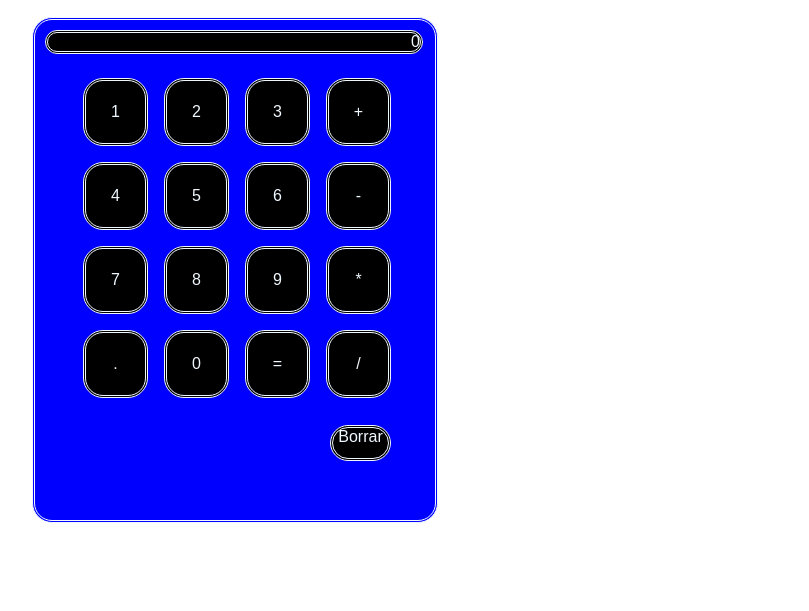
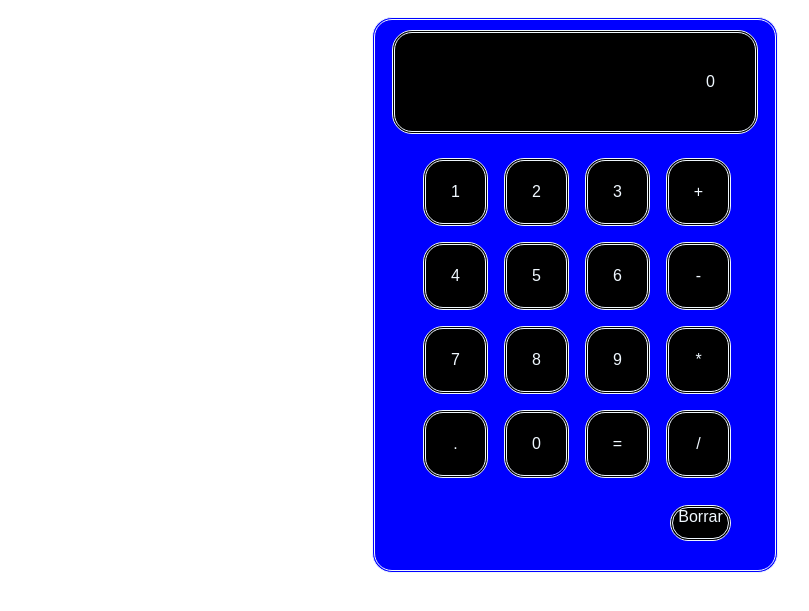
Before and after one commit to KevinsVarase/Calculadora, a plain HTML site: page index.html in a window 1280 px wide. Shown: the part 109-720 px from the top of the page, without its empty margins (96-905 px from the left). Drawn offline with Linux system fonts and the light colour scheme.

Commit message:
terminado estilo calculadora

```diff
--- a/css/estilos.css
+++ b/css/estilos.css
@@ -21,29 +21,32 @@ center {
     border-radius: 20px;
     border: double;
 
+
 }
 #Calcular{
     margin: 30px;
     position: relative;
     width: 400px;
-    height: 500px;
+    height: 550px;
     border: 1px solid rgb(95, 144, 236);
     border-radius: 20px;
     background: blue;
     color: aliceblue;
     border: double;
-    left: 90px;
+    left: 430px;
 
 }
 
 #operaciones{
     position: relative;
-    margin: 10px;
-    width: 93%;
+    margin: 10px auto;
+    width: 70%;
     background: rgb(0, 0, 0);
     border-radius: 20px;
     border: double;
     text-align: right;
+    padding: 10%;
+
 }
 
 .numero{
@@ -84,6 +87,8 @@ center {
     text-align: center;
     border-radius: 20px;
     border: double;
+    cursor: pointer;
+
 }
 #borrar{
     text-align: center;
@@ -93,9 +98,25 @@ center {
     height: 30px;
     float: left;
     left: 290px;
-    top: 400px;
+    top: 480px;
     position: absolute;
     border-radius: 20px;
     margin: 5px;
     border: double;
+    cursor: pointer;
 }
+
+#Calcular ul li:hover{
+    background:rgb(255, 255, 255);
+    color: rgb(255, 255, 255);
+}
+#Calcular ul li:active{
+    background: blue;
+    color:  blue;
+}
+#borrar:hover{
+    background: rgb(255, 255, 255);
+}
+#borrar:active{
+    background: blue;
+}
```
